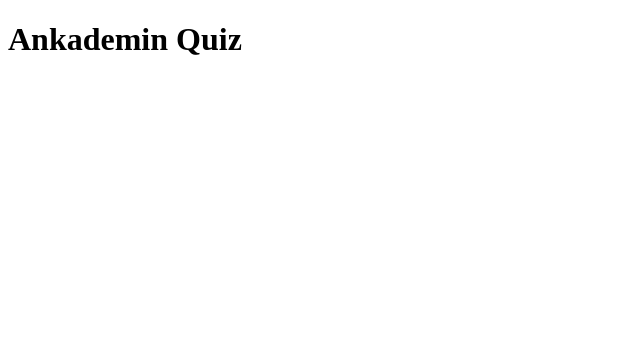
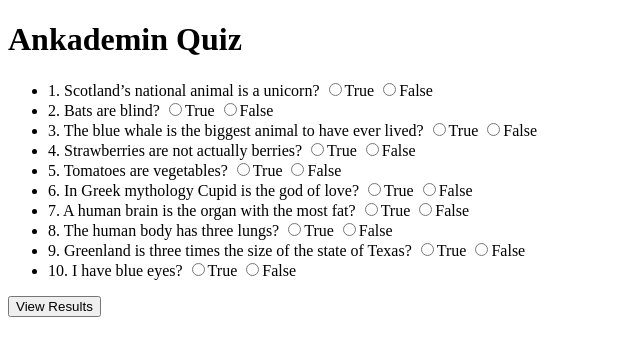
Before and after one commit to Sharlinr/JS-AnkademinQuiz-fend23, a plain HTML site: page index.html in a window 1280 px wide. Shown: the whole page, without its empty margins (0-640 px from the left). Drawn offline with Linux system fonts and the light colour scheme.

Commit message:
created function that shows all questions and radionbtns for true/false answers

```diff
--- a/index.html
+++ b/index.html
@@ -7,7 +7,13 @@
     <script src="index.js" defer></script>
 </head>
 <body>
+    <div id="quizContainer">
     <h1>Ankademin Quiz</h1>
-    <ul id="allQuestions"></ul>
+    <ul id="questionsUl"></ul>
+    <button id="resultBtn">View Results</button>
+
+    <div id="resultContainer"></div>
+
+</div>
 </body>
 </html>
--- a/index.js
+++ b/index.js
@@ -0,0 +1,64 @@
+let questions = [
+    {
+        question: 'Scotland’s national animal is a unicorn?',
+        answer: true
+    },
+    {
+        question: 'Bats are blind?',
+        answer: false
+    },
+    {
+        question: 'The blue whale is the biggest animal to have ever lived?',
+        answer: true
+    },
+    {
+        question: 'Strawberries are not actually berries?',
+        answer: true
+    },
+    {
+        question: 'Tomatoes are vegetables?',
+        answer: false
+    },
+    {
+        question: 'In Greek mythology Cupid is the god of love?',
+        answer: false
+    },
+    {
+        question: 'A human brain is the organ with the most fat?',
+        answer: true
+    },
+    {
+        question: 'The human body has three lungs?',
+        answer: false
+    },
+    {
+        question: 'Greenland is three times the size of the state of Texas?',
+        answer: true
+    },
+    {
+        question: 'I have blue eyes?',
+        answer: false
+    },
+]
+
+const quizContainer = document.getElementById('quizContainer');
+const questionsUl = document.getElementById('questionsUl');
+const resultContainer = document.getElementById('resultContainer');
+const resultBtn = document.getElementById('resultBtn');
+
+const startQuiz = () => {
+    questions.forEach((question, index) => {
+        const li = document.createElement('li');
+        li.innerHTML = `
+        <span>${index + 1}. ${question.question}</span>
+        <label>
+        <input type="radio" name="${index}" value="true">True
+        </label>
+        <label>
+        <input type="radio" name="${index}" value="false">False
+        </label>
+        `;
+       questionsUl.appendChild(li);
+        });
+    }
+    startQuiz();
```
